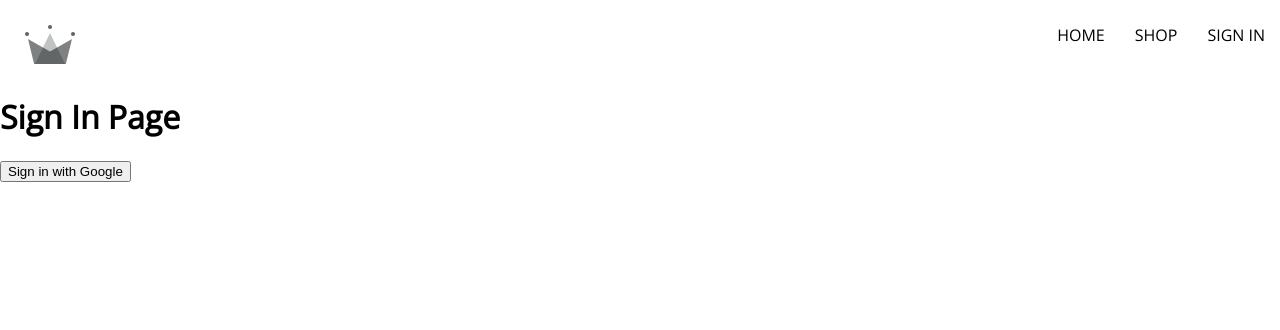
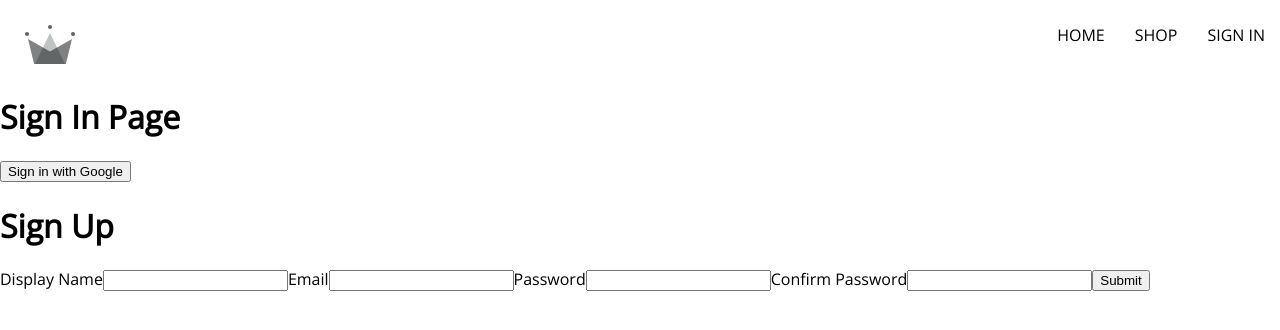
Before and after one commit to caolinh3561/clothing-store, a React (Create React App) app: page /sign-in in a window 1280 px wide. Shown: the top 330 px of the page. Built offline with nearby package versions, Linux system fonts and the light colour scheme; a web font is replaced by a local one.

Commit message:
adding sign-up-form

```diff
--- /dev/null
+++ b/src/components/sign-up-form/sign-up-form.component.jsx
@@ -0,0 +1,41 @@
+import {useState} from 'react';
+
+const initialFormFields = {
+    displayName: "",
+    email: "",
+    password: "",
+    confirmPassword: "",
+}
+
+const SignUpForm = () => {
+
+    const [formFields, setFormFields] = useState(initialFormFields);
+    const {displayName, email, password, confirmPassword} = formFields;
+
+    console.log(formFields);
+
+    const handleOnChange = (event) => {
+        const {name, value} = event.target;
+        setFormFields({...formFields,[name]:value});
+    }
+
+    return (
+        <form>
+            <h1>Sign Up</h1>
+                <label>Display Name</label>
+                <input type="text" required value={displayName} onChange={handleOnChange} name='displayName' />
+
+                <label>Email</label>
+                <input type="email" required value={email} onChange={handleOnChange} name='email' />
+
+                <label>Password</label>
+                <input type="password" required value={password} onChange={handleOnChange} name='password' />
+
+                <label>Confirm Password</label>
+                <input type="password" required value={confirmPassword} onChange={handleOnChange} name='confirmPassword' />
+                <button>Submit</button>
+        </form>
+    )
+}
+
+export default SignUpForm;
--- a/src/routes/sign-in/sign-in.component.jsx
+++ b/src/routes/sign-in/sign-in.component.jsx
@@ -1,20 +1,26 @@
-import {signInWithGooglePopup, createUserDocumentFromAuth} from '../../utils/firebase/firebase.utils'
+import SignUpForm from "../../components/sign-up-form/sign-up-form.component";
+import {
+    auth,
+    signInWithGooglePopup,
+    createUserDocumentFromAuth,
+    signInWithGoogleRedirect,
+} from "../../utils/firebase/firebase.utils";
+
 
 const SignIn = () => {
 
     const loginByGooglePopup = async () => {
-        const {user} = await signInWithGooglePopup();
-
+        const { user } = await signInWithGooglePopup();
         const userDocRef = createUserDocumentFromAuth(user);
-        // console.log(userDoc);
     };
 
     return (
         <div>
             <h1>Sign In Page</h1>
             <button onClick={loginByGooglePopup}>Sign in with Google</button>
+            <SignUpForm />
         </div>
-    )
-}
+    );
+};
 
 export default SignIn;
--- a/src/utils/firebase/firebase.utils.js
+++ b/src/utils/firebase/firebase.utils.js
@@ -23,39 +23,35 @@ const firebaseConfig = {
 // Initialize Firebase
 const fireBaseApp = initializeApp(firebaseConfig);
 
-const provider = new GoogleAuthProvider();
-provider.setCustomParameters({
+const gooleProvider = new GoogleAuthProvider();
+gooleProvider.setCustomParameters({
   prompt: "select_account",
 });
 
 export const auth = getAuth();
-export const signInWithGooglePopup = () => signInWithPopup(auth, provider);
+export const signInWithGooglePopup = () => signInWithPopup(auth, gooleProvider);
+export const signInWithGoogleRedirect = () =>
+  signInWithRedirect(auth, gooleProvider);
 
 export const db = getFirestore();
 
 export const createUserDocumentFromAuth = async (userAuth) => {
-  const userDocRef = doc(db, 'users', userAuth.uid);
+  const userDocRef = doc(db, "users", userAuth.uid);
 
   const userSnapshot = await getDoc(userDocRef);
-  console.log("userAuth ",userAuth);
-  console.log("userDocRef ",userDocRef);
-  console.log("userSnapshot ",userSnapshot);
-  console.log(userSnapshot.exists());
 
-  if(!userSnapshot.exists()){
-    const {displayName, email} = userAuth;
+  if (!userSnapshot.exists()) {
+    const { displayName, email } = userAuth;
     try {
       const createAt = new Date();
       setDoc(userDocRef, {
         displayName,
         email,
-        createAt
-      })
+        createAt,
+      });
     } catch (error) {
-      console.log("error while creating user document ",error.message);
+      console.log("error while creating user document ", error.message);
     }
   }
-  console.log(userSnapshot.exists());
-
   return userDocRef;
-}
+};
```
